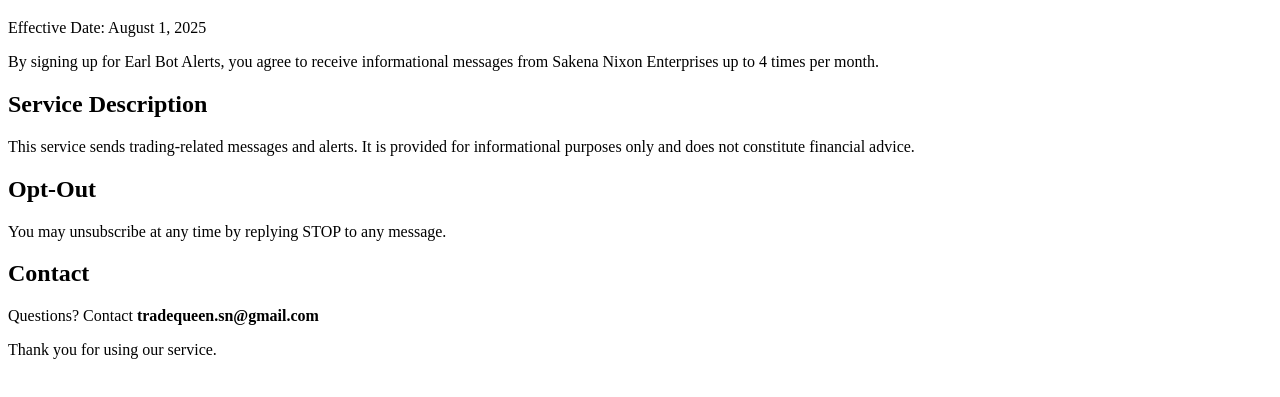
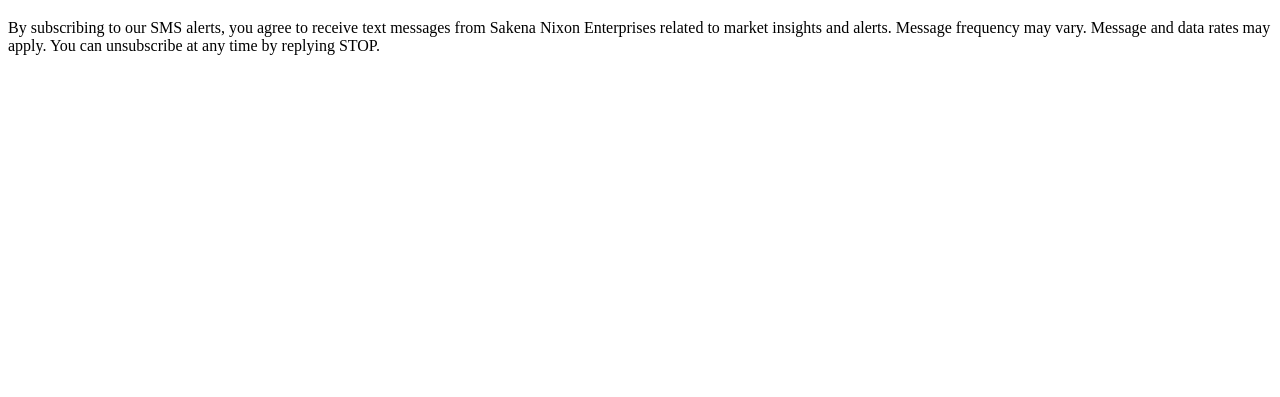
Before and after one commit to earl-bot/earl-alert-optin, a plain HTML site: page terms.html in a window 1280 px wide. Shown: the part 61-458 px from the top of the page. Drawn offline with Linux system fonts and the light colour scheme.

Commit message:
Update terms.html
For Twilio

```diff
--- a/terms.html
+++ b/terms.html
@@ -1,25 +1,10 @@
 <!DOCTYPE html>
-<html lang="en">
+<html>
 <head>
-  <meta charset="UTF-8" />
-  <meta name="viewport" content="width=device-width, initial-scale=1.0"/>
-  <title>Terms of Service</title>
+    <title>Terms of Service</title>
 </head>
 <body>
-  <h1>Terms of Service</h1>
-  <p>Effective Date: August 1, 2025</p>
-
-  <p>By signing up for Earl Bot Alerts, you agree to receive informational messages from Sakena Nixon Enterprises up to 4 times per month.</p>
-
-  <h2>Service Description</h2>
-  <p>This service sends trading-related messages and alerts. It is provided for informational purposes only and does not constitute financial advice.</p>
-
-  <h2>Opt-Out</h2>
-  <p>You may unsubscribe at any time by replying STOP to any message.</p>
-
-  <h2>Contact</h2>
-  <p>Questions? Contact <strong>tradequeen.sn@gmail.com</strong></p>
-
-  <p>Thank you for using our service.</p>
+    <h1>Terms of Service</h1>
+    <p>By subscribing to our SMS alerts, you agree to receive text messages from Sakena Nixon Enterprises related to market insights and alerts. Message frequency may vary. Message and data rates may apply. You can unsubscribe at any time by replying STOP.</p>
 </body>
 </html>
```
